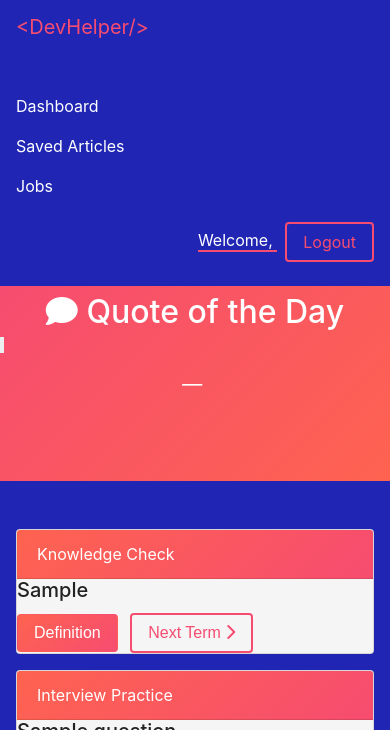
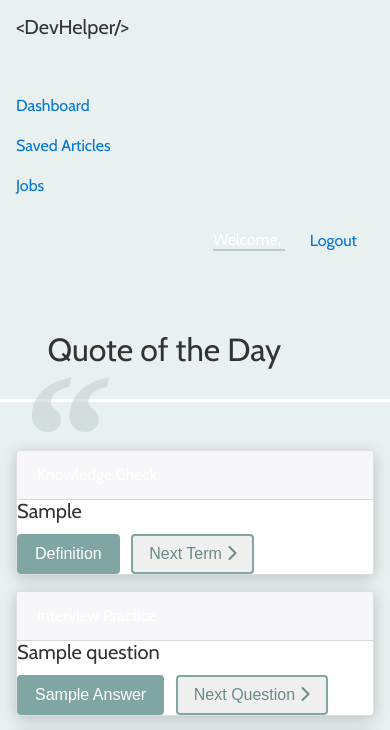
Before and after one commit to tunkytime/devhelper, a Node server app: page /dashboard in a window 390 px wide, after a click that opens the changed part. Shown: the top 730 px of the page. Run offline with Node 20, Linux system fonts and the light colour scheme; a user stored in the database is signed in; tables that the repository leaves empty hold one stand-in row (values such as "Sample post"); some libraries are stand-ins or nearby versions.

Commit message:
changed colors

```diff
--- a/public/css/styles.css
+++ b/public/css/styles.css
@@ -1,190 +1,99 @@
-/* MAIN COLORS */
-/*
-*/
+/* GLOBAL */
+html,
+body {
+    color: #333;
+    font-family: 'Cabin',
+        Sans-Serif;
+}
 
 hr {
-    border-color: #F64C70;
+    border-color: #fff;
     border-width: 3px;
 }
 
+a {
+    text-decoration: none;
+}
+
+a:hover {
+    text-decoration: none;
+}
+
+.shadow {
+    box-shadow: 0px 3px 15px rgba(0, 0, 0, 0.2);
+}
+
+/* applies to Currently Learning, Currently Building and Next Steps */
+.list-group-item {
+    line-height: 2.5;
+}
+
+/* ============================ */
+/* NAVBAR */
+/* ============================ */
+
+/* ============================ */
+/* BUTTONS */
+/* ============================ */
+.btn-custom-outline {
+    border: 2px solid #80A6A4;
+    color: #6A8A88;
+}
+
+.btn-custom-outline:hover {
+    border: 2px solid #222;
+    color: #222;
+}
+
+.btn-custom {
+    border: 2px solid #80A6A4;
+    background-color: #80A6A4;
+    color: #fff;
+}
+
+.btn-custom:hover {
+    background-color: #fff;
+    border: 2px solid #80A6A4;
+    color: #6A8A88;
+}
+
+/* ============================ */
+/* PAGES */
+/* ============================ */
+
+/* signin.hbs */
+#signin-page,
+#signup-page,
+#articles-page {
+    background-color: #BECCCC;
+}
+
+#dashboard-page {
+    background-color: #E9F0F0;
+}
+
+/* home.hbs */
 .homepage {
     background: url(../images/bg.jpg) no-repeat center center fixed;
     -webkit-background-size: cover;
     -moz-background-size: cover;
     -o-background-size: cover;
     background-size: cover;
-    color: #fff;
 }
 
-.container-home .title {
-    color: #2026B3;
-}
-
-.container-home {
+.homepage .heading {
     margin-top: 15%;
 }
 
-#save-article {
-    background: -webkit-linear-gradient(-45deg, rgba(254, 99, 80, 1) 0%, rgba(246, 76, 112, 1) 100%);
-    color: #fff;
-    border: 2px solid #F64C70;
+.homepage .summary {
+    background: -webkit-linear-gradient(-65deg, rgba(255, 255, 255, .8) 0%, rgba(255, 255, 255, .8) 100%);
+    position: relative;
+    left: 34%;
 }
 
-#save-article:hover {
-    background: #fff;
-    border: 2px solid #F64C70;
-    color: #F64C70;
-}
-
-.homepage .bg {
-    background: -webkit-linear-gradient(left, rgba(32, 38, 179, .9) 0%, rgba(32, 38, 179, .9) 50%, rgba(32, 38, 179, .9) 100%);
-}
-
-.homepage h1 {
-    font-size: 2.7rem;
-    background: -webkit-linear-gradient(left, rgba(32, 38, 179, 0) 0%, rgba(32, 38, 179, 1) 50%, rgba(32, 38, 179, 0) 99%, rgba(32, 38, 179, 0) 100%);
-    opacity: .9;
-    padding: 5px 0 10px 0;
-    color: #fff;
-    margin-bottom: 25px;
-}
-
-.homepage .btn-signin {
-    background: -webkit-linear-gradient(-45deg, rgba(254, 99, 80, 1) 0%, rgba(246, 76, 112, 1) 100%);
-    color: #fff;
-}
-
-.homepage .btn-signin:hover {
-    background: -webkit-linear-gradient(0deg, rgba(32, 38, 179, 1) 0%, rgba(32, 38, 179, 1) 100%);
-    color: #fff;
-}
-
-.homepage .btn-signup {
-    background: -webkit-linear-gradient(-45deg, rgba(254, 99, 80, 1) 0%, rgba(246, 76, 112, 1) 100%);
-    color: #fff;
-}
-
-.homepage .btn-signup:hover {
-    background: -webkit-linear-gradient(0deg, rgba(32, 38, 179, 1) 0%, rgba(32, 38, 179, 1) 100%);
-    color: #fff;
-}
-
-.homepage a:hover {
-    text-decoration: none;
-}
-
-.btn-goal {
-    background-color: #2026B3;
-    border: none;
-    color: #fff;
-}
-
-.btn-custom-outline {
-    border: 2px solid #2026B3;
-    color: #2026B3;
-}
-
-.btn-custom-fill {
-    background-color: #2026B3;
-    border: none;
-    color: #fff;
-}
-
-.signin-page {
-    background-color: #2026B3;
-}
-
-.signin-page .btn-submit {
-    background-color: #F64C70;
-    color: #fff;
-}
-
-.signin-page .btn-cancel {
-    border: 2px solid #F64C70;
-    color: #F64C70;
-}
-
-.dashboard-page {
-    background-color: #2026b3;
-}
-
-.dashboard-page .btn-outline {
-    border: 2px solid #F64C70;
-    color: #F64C70;
-}
-
-.articles-page .btn-outline {
-    border: 2px solid #F64C70;
-    color: #F64C70;
-}
-
-.dashboard-page .btn-outline:hover {
-    border: 2px solid #fff;
-    color: #fff;
-}
-
-.articles-page {
-    background-color: #2026b3;
-}
-
-.container-article {
-    color: #fff;
-}
-
-.navbar .navbar-brand {
-    color: #F64C70;
-}
-
-.navbar .navbar-brand:hover {
-    color: #F64C70;
-}
-
-.navbar-nav a {
-    color: #fff;
-}
-
-.navbar-nav a:hover {
-    color: #fff;
-}
-
-.list-group-item {
-    line-height: 2.5;
-}
-
-/* Dashboard */
-.container-dashboard {
-    color: #222;
-}
-
-.jumbotron-dashboard {
-    background: -webkit-linear-gradient(135deg, rgba(254, 99, 80, 1) 0%, rgba(246, 76, 112, 1) 100%);
-    color: #FFF;
-    font-size: 1.4em;
-    font-style: italic;
-    border-radius: 0;
-    height: 195px;
-    margin: 0;
-    padding-top: 2%;
-    padding-bottom: 2.5%;
-}
-
-.jumbotron h2 {
-    font-style: normal;
-}
-
-#quote,
-#authorQuote {
-    font-size: .9em;
-}
-
+/* dashboard.hbs */
 .currentUser {
-    border-bottom: 2px solid #F64C70;
-}
-
-
-#date {
-    font-style: italic;
-    font-size: .9em;
+    border-bottom: 2px solid #BECCCC;
 }
 
 .container-image>img {
@@ -193,96 +102,76 @@
 }
 
 #goals {
-    background: -webkit-linear-gradient(-45deg, rgba(254, 99, 80, 1) 0%, rgba(246, 76, 112, 1) 100%);
-    color: #fff;
+    background: #BECCCC;
 }
 
-.card-header {
-    background: -webkit-linear-gradient(-45deg, rgba(254, 99, 80, 1) 0%, rgba(246, 76, 112, 1) 100%);
+.testimonial-quote blockquote {
+    border: 0;
+    margin: 0;
+    padding: 0;
+    font-family: 'Roboto Condensed',
+        Sans-Serif;
+    font-size: 1.5em;
+    font-style: italic;
+    line-height: 1.4 !important;
+    margin: 0;
+    position: relative;
+    z-index: 600;
 }
 
-.card.bg-info {
-    background-color: rgb(245, 245, 245) !important;
+.testimonial-quote blockquote p {
+    color: #75808a;
+    line-height: 1.4 !important;
 }
 
-.card {
-    color: #222;
+.testimonial-quote blockquote p:first-child:before {
+    content: '\201C';
+    font-family: Georgia, 'Times New Roman', Times, serif;
+    color: #BECCCC;
+    font-size: 7.5em;
+    font-weight: 700;
+    opacity: .5;
+    position: absolute;
+    top: -.4em;
+    left: -.2em;
+    z-index: -300;
 }
 
-.dashboard-page .card .btn {
-    background: -webkit-linear-gradient(-45deg, rgba(254, 99, 80, 1) 0%, rgba(246, 76, 112, 1) 100%);
-    color: #fff;
+.testimonial-quote cite {
+    color: gray;
+    display: block;
+    font-size: .8em;
 }
 
-#nextArt,
-#prevArt {
-    background: -webkit-linear-gradient(-45deg, rgba(254, 99, 80, 1) 0%, rgba(246, 76, 112, 1) 100%);
-    color: #fff;
+.testimonial-quote cite span {
+    color: #222;
+    font-size: 1em;
+    font-style: normal;
+    font-weight: 700;
+    letter-spacing: 1px;
+    text-transform: uppercase;
+    text-shadow: 0 1px white;
 }
 
-#nextArt:hover,
-#prevArt:hover {
-    background: -webkit-linear-gradient(-135deg, rgba(254, 99, 80, 1) 0%, rgba(246, 76, 112, 1) 100%);
-    color: #fff;
-}
+/* articles.hbs */
 
-#url {
-    border: 2px solid #F64C70;
-    color: #F64C70;
-}
-
-#url:hover {
-    border: 2px solid #FFF;
-    color: #FFF;
-}
-
-#read-full {
-    background: #2026b3;
-    color: #fff;
-}
-
-#read-full:hover {
-    background: -webkit-linear-gradient(-135deg, rgba(254, 99, 80, 1) 0%, rgba(246, 76, 112, 1) 100%);
-}
-
-#delete-article:hover {
-    border: 2px solid #F64C70;
-    color: #F64C70;
-}
-
-#nextTerm,
-#nextQuestion {
-    background: none;
-    border: 2px solid #F64C70;
-    color: #F64C70;
-}
-
+/* ============================ */
+/* CARDS */
+/* ============================ */
 .card-img-overlay .buttons {
     width: 100%;
-    margin: 40% 0;
-    top: -10%;
+    margin: 50% 0;
+    top: 0%;
     position: relative;
     z-index: 1;
 }
 
-.card-img-overlay .buttons .btn {
-    background: none;
-    color: #fff;
-    border: 2px solid #fff;
-}
-
-.card-img-overlay .buttons .btn:hover {
-    background: none;
-    color: #F64C70;
-    border: 2px solid #F64C70;
-}
-
 .card-img-overlay .card-title {
-    top: 30%;
+    top: 65%;
     font-size: 1.7rem;
     position: relative;
 }
 
 .card .card-img {
-    opacity: .9;
+    opacity: .8;
 }
--- a/public/js/dashboard.js
+++ b/public/js/dashboard.js
@@ -320,8 +320,8 @@
 					goal.text,
 					"</span>",
 					"<input type='text' class='edit' style='display: none;'>",
-					"<button class='float-right complete btn btn-custom-fill pl-3 pr-3 pt-2 pb-2 ml-2'>✓</button>",
-					"<button class='float-right bg-transparent delete btn btn-custom-outline pl-3 pr-3'>X</button>",
+					"<button class='float-right complete btn btn-outline-dark ml-2'><i class='fas fa-check'></i></button>",
+					"<button class='float-right delete btn btn-outline-danger'><i class='fas fa-times'></i></button>",
 					"</li>"
 				].join(""));
 
@@ -436,8 +436,8 @@
 					build.text,
 					"</span>",
 					"<input type='text' class='edit' style='display: none;'>",
-					"<button class='float-right complete-build btn btn-custom-fill pl-3 pr-3 pt-2 pb-2 ml-2'>✓</button>",
-					"<button class='float-right bg-transparent delete-build btn btn-custom-outline pl-3 pr-3'>X</button>",
+					"<button class='float-right complete-build btn btn-outline-dark ml-2'><i class='fas fa-check'></i></button>",
+					"<button class='float-right delete-build btn btn-outline-danger'><i class='fas fa-times'></i></button>",
 					"</li>"
 				].join(""));
 
@@ -552,8 +552,8 @@
 					next.text,
 					"</span>",
 					"<input type='text' class='edit' style='display: none;'>",
-					"<button class='float-right complete-next btn btn-custom-fill pl-3 pr-3 pt-2 pb-2 ml-2'>✓</button>",
-					"<button class='float-right bg-transparent delete-next btn btn-custom-outline pl-3 pr-3'>X</button>",
+					"<button class='float-right complete-next btn btn-outline-dark ml-2'><i class='fas fa-check'></i></button>",
+					"<button class='float-right delete-next btn btn-outline-danger'><i class='fas fa-times'></i></button>",
 					"</li>"
 				].join(""));
 
--- a/views/dashboard.hbs
+++ b/views/dashboard.hbs
@@ -1,5 +1,5 @@
-<body class="dashboard-page">
-    <nav class="navbar navbar-expand-lg navbar-dark bg-transparent">
+<body id="dashboard-page">
+    <nav class="navbar navbar-expand-lg navbar-dark bg-dark">
         <span class="navbar-brand">&ltDevHelper/&gt</span>
         <button class="navbar-toggler" type="button" data-toggle="collapse" data-target="#navbarSupportedContent"
             aria-controls="navbarSupportedContent" aria-expanded="false" aria-label="Toggle navigation">
@@ -21,34 +21,44 @@
             <form class="text-right my-2 my-lg-0 ml-auto">
                 <span class="currentUser text-white mr-2" data-id="{{username.id}}">Welcome,
                     {{username.firstname}}</span>
-                <a href="/logout" class="btn btn-outline bg-transparent my-2 my-sm-0">Logout</a>
+                <a href="/logout" class="btn btn-outline-light my-2 my-sm-0">Logout</a>
             </form>
         </div>
     </nav>
 
-    <div class="jumbotron jumbotron-fluid jumbotron-dashboard container-quote">
-        <div class="text-center">
-            <h2><i class="fas fa-comment"></i> Quote of the Day</h2>
-            <blockquote class="blockquote" id="quote"></blockquote>
-            <footer class="blockquote-footer text-white" id="authorQuote"></footer>
+    <div class="container">
+        <div class="row">
+            <div class="col-10 mt-5 mx-auto">
+                <h2>Quote of the Day</h2>
+                <div class="testimonial-quote group right">
+                    <div>
+                        <blockquote>
+                            <p id="quote"></p>
+                        </blockquote>
+                        <cite class="text-right"><span id="authorQuote"></span>
+                        </cite>
+                    </div>
+                </div>
+            </div>
         </div>
     </div>
-    <div class="container shadow-lg p-3 mt-3 mb-3 rounded container-dashboard">
+    <hr>
+    <div class="container p-3 mb-3">
         <div class="row">
             <div class="col-12 col-lg-4 col-md-6">
                 <div class="row">
                     <div class="col">
-                        <div class="card bg-info dailyTerm mt-3">
-                            <div class="card-header text-white">
+                        <div class="card shadow bg-light dailyTerm mt-3">
+                            <div class="card-header bg-dark text-white">
                                 Knowledge Check
                             </div>
                             <div class="card-body">
                                 <h5 id="term" class="card-title"></h5>
-                                <button class="btn mr-2" type="button" data-toggle="collapse" data-target="#termDefine"
-                                    aria-expanded="false" aria-controls="termDefine">
+                                <button class="btn btn-custom mr-2" type="button" data-toggle="collapse"
+                                    data-target="#termDefine" aria-expanded="false" aria-controls="termDefine">
                                     Definition
                                 </button>
-                                <button id="nextTerm" class="btn">Next Term <i
+                                <button id="nextTerm" class="btn btn-custom-outline bg-transparent">Next Term <i
                                         class="fas fa-chevron-right"></i></button>
                                 <div class="collapse mt-2" id="termDefine">
                                     <div class="card card-body">
@@ -60,16 +70,16 @@
                 </div>
                 <div class="row mt-3">
                     <div class="col-12">
-                        <div class="card bg-info intQ">
-                            <div class="card-header text-white">
+                        <div class="card shadow bg-light intQ">
+                            <div class="card-header bg-dark text-white">
                                 Interview Practice </div>
                             <div class="card-body">
                                 <h5 id="intQuestion" class="card-title"></h5>
-                                <button class="btn mr-2" type="button" data-toggle="collapse" data-target="#intAnswer"
-                                    aria-expanded="false" aria-controls="intAnswer">
+                                <button class="btn btn-custom mr-2" type="button" data-toggle="collapse"
+                                    data-target="#intAnswer" aria-expanded="false" aria-controls="intAnswer">
                                     Sample Answer
                                 </button>
-                                <button id="nextQuestion" class="btn">Next Question <i
+                                <button id="nextQuestion" class="btn btn-custom-outline bg-transparent">Next Question <i
                                         class="fas fa-chevron-right"></i></button>
                                 <div class="collapse mt-2" id="intAnswer">
                                     <div class="card card-body">
@@ -81,14 +91,14 @@
                 </div>
                 <div class="row mt-3">
                     <div class="col-12">
-                        <div class="card rounded bg-transparent text-white">
+                        <div class="card shadow rounded bg-transparent text-dark">
                             <img class="card-img" src="../images/card-career.jpg" alt="Card image">
                             <div class="card-img-overlay text-center">
                                 <h5 class="card-title">Career Opportunities</h5>
                                 <div class="buttons text-center">
-                                    <button id="getJobs" class="btn mr-1 ml-1">All</button>
-                                    <button class="btn mr-1 ml-1">Front-End</button>
-                                    <button class="btn mr-1 ml-1">Back-End</button>
+                                    <button id="getJobs" class="btn btn-dark mr-1 ml-1">All</button>
+                                    <button class="btn btn-dark mr-1 ml-1">Front-End</button>
+                                    <button class="btn btn-dark mr-1 ml-1">Back-End</button>
                                 </div>
                             </div>
                         </div>
@@ -103,9 +113,9 @@
                         <span id="date"></span>
                     </div>
                     <div class="col text-right mb-2">
-                        <button class="btn pt-2" id="prevArt"><i class="fas fa-angle-left"
+                        <button class="btn btn-custom pt-2" id="prevArt"><i class="fas fa-angle-left"
                                 style="font-size: 26px"></i></button>
-                        <button class="btn pt-2" id="nextArt"><i class="fas fa-angle-right"
+                        <button class="btn btn-custom pt-2" id="nextArt"><i class="fas fa-angle-right"
                                 style="font-size: 26px"></i></button>
                     </div>
                 </div>
@@ -113,14 +123,13 @@
                     <img id="articleImg" class="rounded" style="object-fit: cover">
                 </div>
                 <p id="content" class="mt-2"></p>
-                <a href="#" id="url" target="_blank" class="btn">Read Full Article</a>
-                <button class="btn" id="save-article"><a href="/articles"></a>Save Article</button>
+                <a href="#" id="url" target="_blank" class="btn btn-custom-outline mr-2">Read Full Article</a>
+                <button class="btn btn-custom" id="save-article"><a href="/articles"></a>Save
+                    Article</button>
             </div>
         </div>
-
-        <hr style="border-color: white">
-
-        <div id="goals" class="rounded">
+        <hr>
+        <div id="goals" class="rounded shadow">
             <div class="row mt-3 mb-2">
                 <div class="col-12">
                     <div class="row text-center mt-3">
@@ -133,7 +142,7 @@
                                             <div class="col">
                                                 <input class="new-item form-control float-left"
                                                     placeholder="Add new topic" type="text" style="width: 75%" />
-                                                <button type="submit" class="btn btn-goal float-right pr-3 pl-3"
+                                                <button type="submit" class="btn btn-custom float-right pr-3 pl-3"
                                                     style="width: auto"><i class="fas fa-plus"></i></button>
                                             </div>
                                         </div>
@@ -152,7 +161,7 @@
                                             <div class="col">
                                                 <input class="new-item-build form-control float-left"
                                                     placeholder="Add new project" type="text" style="width: 75%" />
-                                                <button type="submit" class="btn btn-goal float-right pr-3 pl-3"
+                                                <button type="submit" class="btn btn-custom float-right pr-3 pl-3"
                                                     style="width: auto"><i class="fas fa-plus"></i></button>
                                             </div>
                                         </div>
@@ -171,7 +180,7 @@
                                             <div class="col">
                                                 <input class="new-item-next form-control float-left"
                                                     placeholder="Add future goals" type="text" style="width: 75%" />
-                                                <button type="submit" class="btn btn-goal float-right pr-3 pl-3"
+                                                <button type="submit" class="btn btn-custom float-right pr-3 pl-3"
                                                     style="width: auto"><i class="fas fa-plus"></i></button>
                                             </div>
                                         </div>
--- a/views/layouts/main.hbs
+++ b/views/layouts/main.hbs
@@ -5,6 +5,7 @@
     <meta charset="utf-8">
     <meta name="viewport" content="width=device-width, initial-scale=1.0">
     <script src="https://kit.fontawesome.com/d91fa56bef.js"></script>
+    <link href="https://fonts.googleapis.com/css?family=Cabin|Roboto:400,700|Roboto+Condensed:400,700" rel="stylesheet">
     <link rel="stylesheet" href="https://maxcdn.bootstrapcdn.com/bootstrap/4.0.0-beta.3/css/bootstrap.min.css">
     <link rel="stylesheet" href="/css/styles.css" media="screen" title="no title" charset="utf-8">
     <title>Home Page</title>
```
Also changed, not shown: views/articles.hbs (+11 -18 lines), views/home.hbs (+14 -41 lines), views/signin.hbs (+8 -6 lines), views/signup.hbs (+8 -12 lines), 1 other file.
